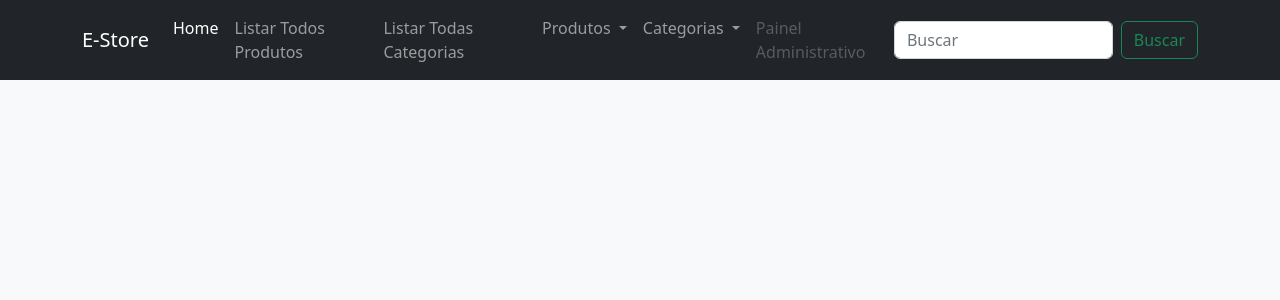
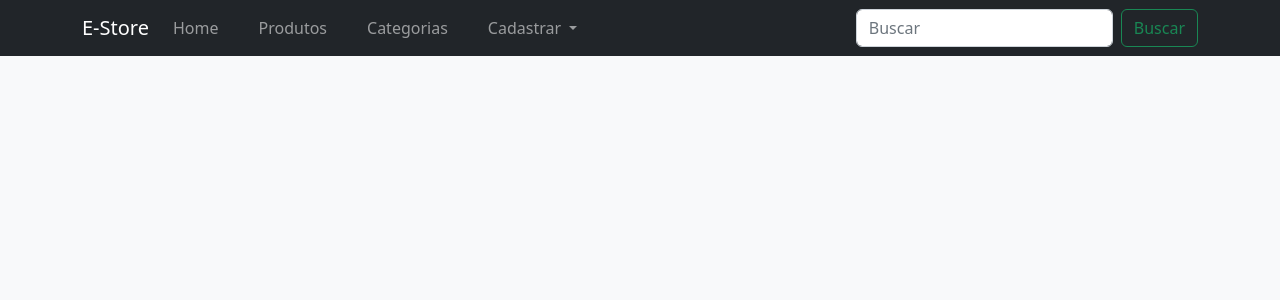
Before and after one commit to israelcena/beacademy-devstart-php-db, a PHP site: template src/View/_partials/navbar.php in a window 1280 px wide. Shown: the top 300 px of the page. Run offline with PHP 8.4, Linux system fonts and the light colour scheme; the template is opened without the code that fills it, so the values that code supplies are empty.

Commit message:
rework navbar

```diff
--- a/src/View/_partials/navbar.php
+++ b/src/View/_partials/navbar.php
@@ -1,43 +1,28 @@
-<nav class="navbar navbar-expand-lg navbar-dark bg-dark">
+<nav class="navbar navbar-expand-lg navbar-dark bg-dark py-2">
   <div class="container">
     <a class="navbar-brand" href="#">E-Store</a>
     <button class="navbar-toggler" type="button" data-bs-toggle="collapse" data-bs-target="#navbarSupportedContent" aria-controls="navbarSupportedContent" aria-expanded="false" aria-label="Toggle navigation">
       <span class="navbar-toggler-icon"></span>
     </button>
     <div class="collapse navbar-collapse" id="navbarSupportedContent">
-      <ul class="navbar-nav me-auto mb-2 mb-lg-0">
+      <ul class="navbar-nav me-auto mb-2 mb-lg-0 gap-4">
         <li class="nav-item">
-          <a class="nav-link active" aria-current="page" href="/">Home</a>
+          <a class="nav-link <?php echo $_SERVER['REQUEST_URI'] == "/" ?  "active" : ""; ?>" aria-current="page" href="/">Home</a>
         </li>
         <li class="nav-item">
-          <a class="nav-link" href="/produtos">Listar Todos Produtos</a>
+          <a class="nav-link <?php echo $_SERVER['REQUEST_URI'] == "/produtos" ?  "active" : ""; ?>" href="/produtos">Produtos</a>
         </li>
         <li class="nav-item">
-          <a class="nav-link" href="/categorias">Listar Todas Categorias</a>
+          <a class="nav-link <?php echo $_SERVER['REQUEST_URI'] == "/categorias" ?  "active" : ""; ?>" href="/categorias">Categorias</a>
         </li>
         <li class="nav-item dropdown">
           <a class="nav-link dropdown-toggle" href="/produtos" id="navbarDropdownProdutos" role="button" data-bs-toggle="dropdown" aria-expanded="false">
-            Produtos
+            Cadastrar
           </a>
           <ul class="dropdown-menu" aria-labelledby="navbarDropdownProdutos">
-            <li><a class="dropdown-item" href="/produtos/novo">Cadastrar produtos</a></li>
-            <li><a class="dropdown-item" href="/produtos/editar">Editar Produtos</a></li>
-            <li><a class="dropdown-item" href="/produtos/deletar">Remover Produtos</a></li>
+            <li><a class="dropdown-item" href="/produtos/novo">Produtos</a></li>
+            <li><a class="dropdown-item" href="/categorias/novo">Categorias</a></li>
           </ul>
-        </li>
-        <li class="nav-item dropdown">
-          <a class="nav-link dropdown-toggle" href="/categorias" id="navbarDropdownCategorias" role="button" data-bs-toggle="dropdown" aria-expanded="false">
-            Categorias
-          </a>
-          <ul class="dropdown-menu" aria-labelledby="navbarDropdownCategorias">
-            <li><a class="dropdown-item" href="/categorias/novo">Cadastrar categoria</a></li>
-            <li><a class="dropdown-item" href="/categorias/editar">Editar categoria</a></li>
-            <li><a class="dropdown-item" href="/categorias/deletar">Remover categoria</a></li>
-          </ul>
-        </li>
-
-        <li class="nav-item">
-          <a class="nav-link disabled">Painel Administrativo</a>
         </li>
       </ul>
       <form class="d-flex" role="search">
```
